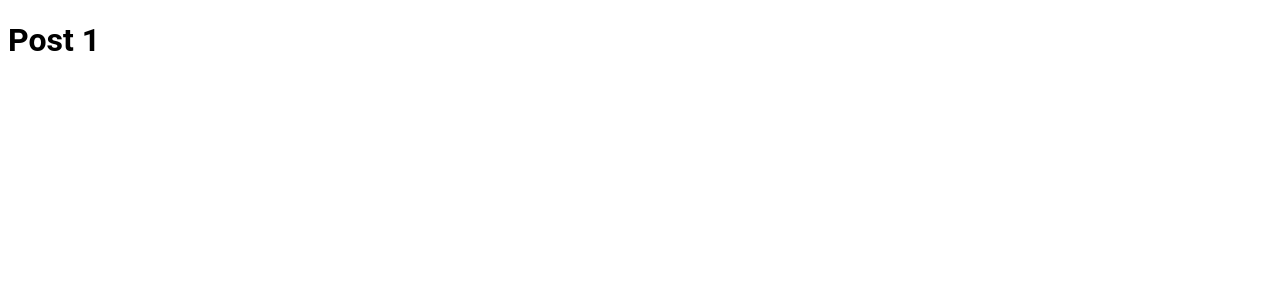
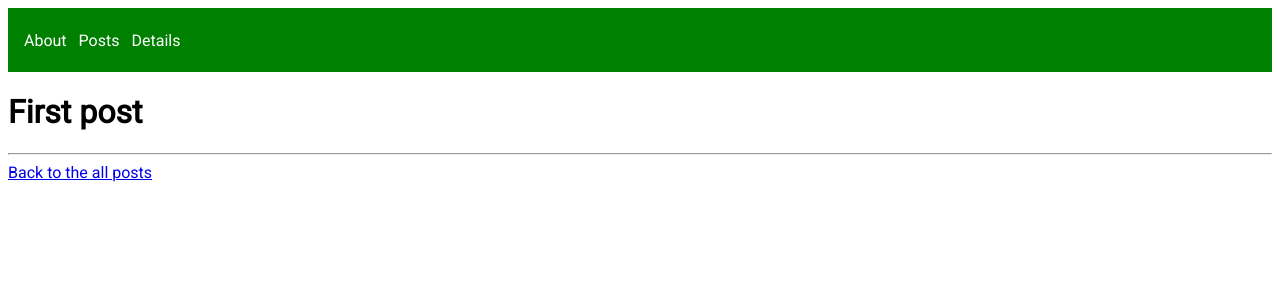
Before and after one commit to alexandr-sm-d/next, a Next.js app: page /posts/1 in a window 1280 px wide. Shown: the top 300 px of the page. Built offline with nearby package versions, Linux system fonts and the light colour scheme; data requests are answered from the project's data file.

Commit message:
use getInitialProps

```diff
--- a/layouts/MainLayout.js
+++ b/layouts/MainLayout.js
@@ -11,9 +11,9 @@ export default function MainLayout({children, title = 'Pet-project next.js'}) {
             </Head>
 
             <nav>
-                <Link href={'about'}><a>About</a></Link>
-                <Link href={'posts'}><a>Posts</a></Link>
-                <Link href={'history/details'}><a>Details</a></Link>
+                <Link href={'/about'}><a>About</a></Link>
+                <Link href={'/posts'}><a>Posts</a></Link>
+                <Link href={'/history/details'}><a>Details</a></Link>
             </nav>
             <main>
                 {children}
--- a/package.json
+++ b/package.json
@@ -7,7 +7,7 @@
     "build": "next build",
     "start": "next start",
     "lint": "next lint",
-    "mock": "json-server -w db.json -p 4200 -d 600",
+    "mock": "json-server -w db.json -p 4200 -d 2000",
     "serve": "concurrently \"npm run dev\"  \"npm run mock\""
   },
   "dependencies": {
--- a/pages/posts/[postId].js
+++ b/pages/posts/[postId].js
@@ -1,10 +1,28 @@
 import {useRouter} from "next/router";
 import React from "react";
+import Link from "next/link";
+import MainLayout from "../../layouts/MainLayout";
 
-export default function Post() {
-    const {query} = useRouter()
+export default function Post({post}) {
+    // const {query} = useRouter()
+    //
+    // console.log('query', query)
 
-    console.log('query', query)
+    return <MainLayout>
+        <h1>{post.title}</h1>
+        <hr/>
+        <Link href={'/posts'}><a>Back to the all posts</a></Link>
+    </MainLayout>
+}
 
-    return <h1>Post {query.postId}</h1>
+Post.getInitialProps = async (ctx) => {
+
+    console.log('ctx post', ctx)
+
+    const response = await fetch('http://localhost:4200/posts/' + ctx.query.postId)
+    const post = await response.json()
+
+    return {
+        post
+    }
 }
```
Also changed, not shown: pages/posts/index.js (+35 -13 lines).
